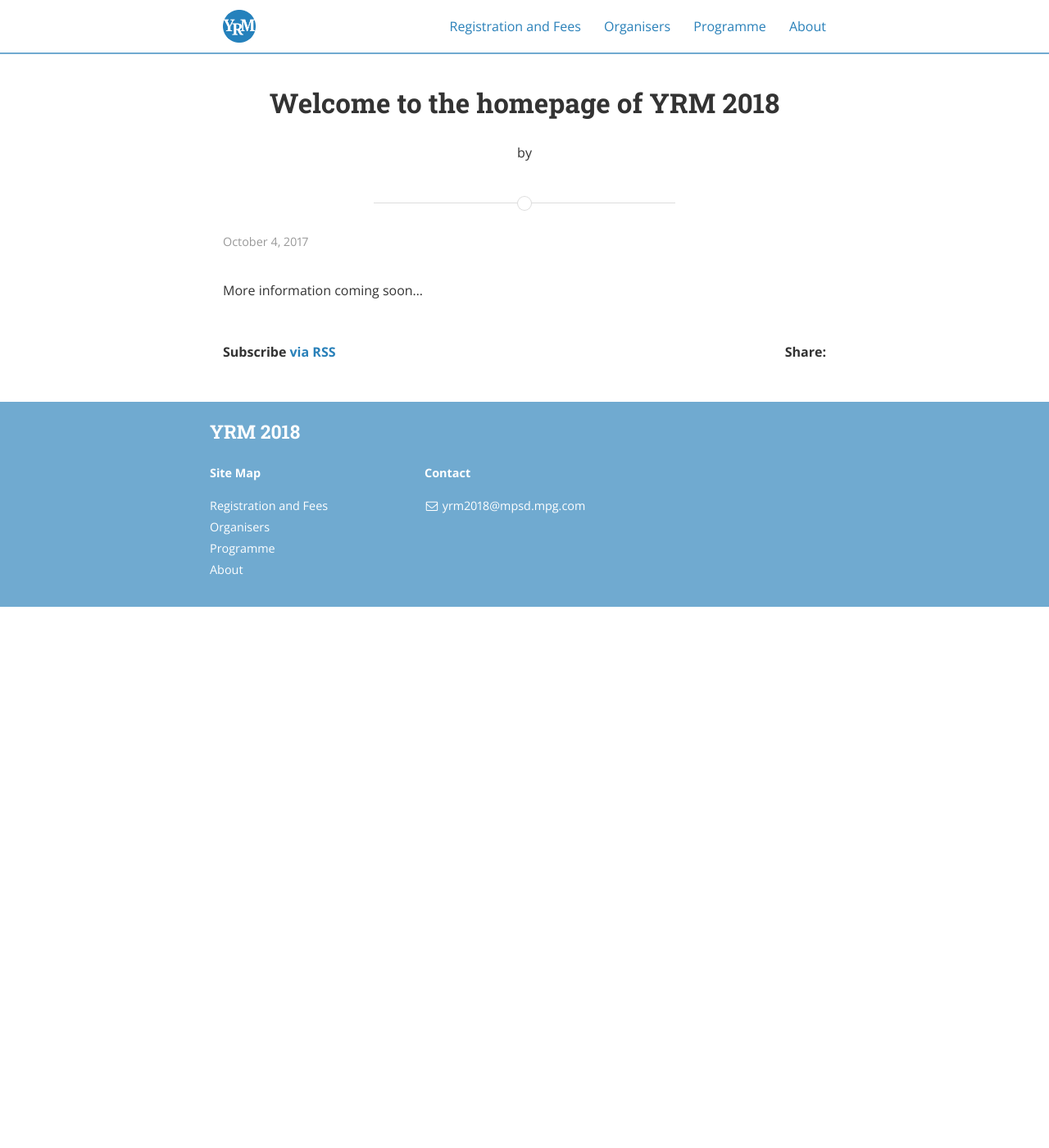
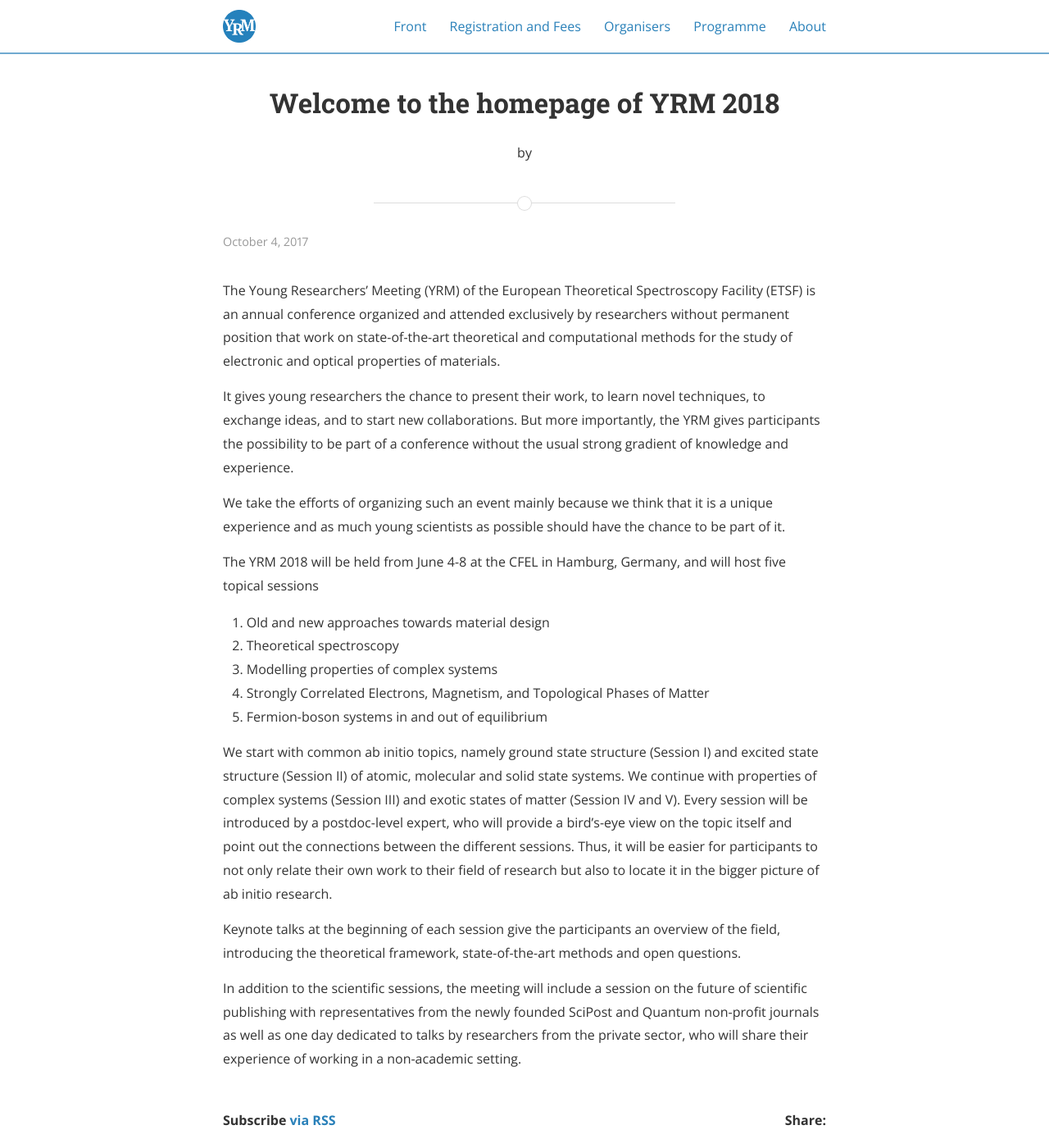
Before and after one commit to yrm2018/yrm2018.github.io, a Jekyll site: the page built from _posts/2017-10-4-welcome.markdown, in a window 1280 px wide and 1400 px high. Shown: the whole window at 82% size. Built offline with Jekyll 4.4.1, drawn with Linux system fonts in a browser that asks for light colours; nearby versions of some CDN libraries.

Commit message:
Florian: added text for front page, but in an own slide as the front page does not allow too much text

```diff
--- a/_config.yml
+++ b/_config.yml
@@ -14,7 +14,7 @@ title: YRM 2018
 subtitle: "The 15th Young Researches' Meeting of the European Theoretical Spectroscopy Facility"
 email: yrm2018@mpsd.mpg.com
 name: ETSF Young Researches' Meeting
-description: >
+description: hello
   A simple yet classy theme for your Jekyll website or blog.
 # Base URL of site (i.e. /blog). It should always start with a slash,
 # and never end with a slash. Set it to a blank value if hosting at the
--- a/_posts/2017-10-4-welcome.markdown
+++ b/_posts/2017-10-4-welcome.markdown
@@ -3,4 +3,38 @@ layout: post
 title: "Welcome to the homepage of YRM 2018"
 ---
 
-More information coming soon...
+The Young Researchers' Meeting (YRM) of the European Theoretical
+Spectroscopy Facility (ETSF) is an annual conference organized and
+attended exclusively by researchers without permanent position that
+work on state-of-the-art theoretical and computational methods for the
+study of electronic and optical properties of materials.
+
+It gives young researchers the chance to present their work, to learn
+novel techniques, to exchange ideas, and to start new collaborations.
+But more importantly, the YRM gives participants the possibility
+to be part of a conference without the usual strong gradient of knowledge
+and experience.
+
+We take the efforts of organizing such an event mainly
+because we think that it is a unique experience and as much young
+scientists as possible should have the chance to be part of it.
+
+
+The YRM 2018 will be held from June 4-8 at the CFEL in Hamburg, Germany,
+and will host five topical sessions
+
+<ol>
+<li> Old and new approaches towards material design</li>
+<li> Theoretical spectroscopy    </li>
+<li> Modelling properties of complex systems </li>
+<li> Strongly Correlated Electrons, Magnetism, and Topological Phases of
+Matter </li>
+<li> Fermion-boson systems in and out of equilibrium </li>
+</ol>
+
+We start with common ab initio topics, namely ground state structure (Session I) and excited state structure (Session II) of atomic, molecular and solid state systems. We continue with properties of complex systems (Session III) and exotic states of matter (Session IV and V). Every session will be introduced by a postdoc-level expert, who will provide a bird's-eye view on the topic itself and point out the connections between the different sessions. Thus, it will be easier for participants to not only relate their own work to their field of research but also to locate it in the bigger picture of ab initio research.
+
+
+Keynote talks at the beginning of each session give the participants an overview of the field, introducing the theoretical framework, state-of-the-art methods and open questions.
+
+In addition to the scientific sessions, the meeting will include a session on the future of scientific publishing with representatives from the newly founded SciPost and Quantum non-profit journals as well as one day dedicated to talks by researchers from the private sector, who will share their experience of working in a non-academic setting.
```
Also changed, not shown: 01_front.md (added, +51 -0 lines), 12 other files.
